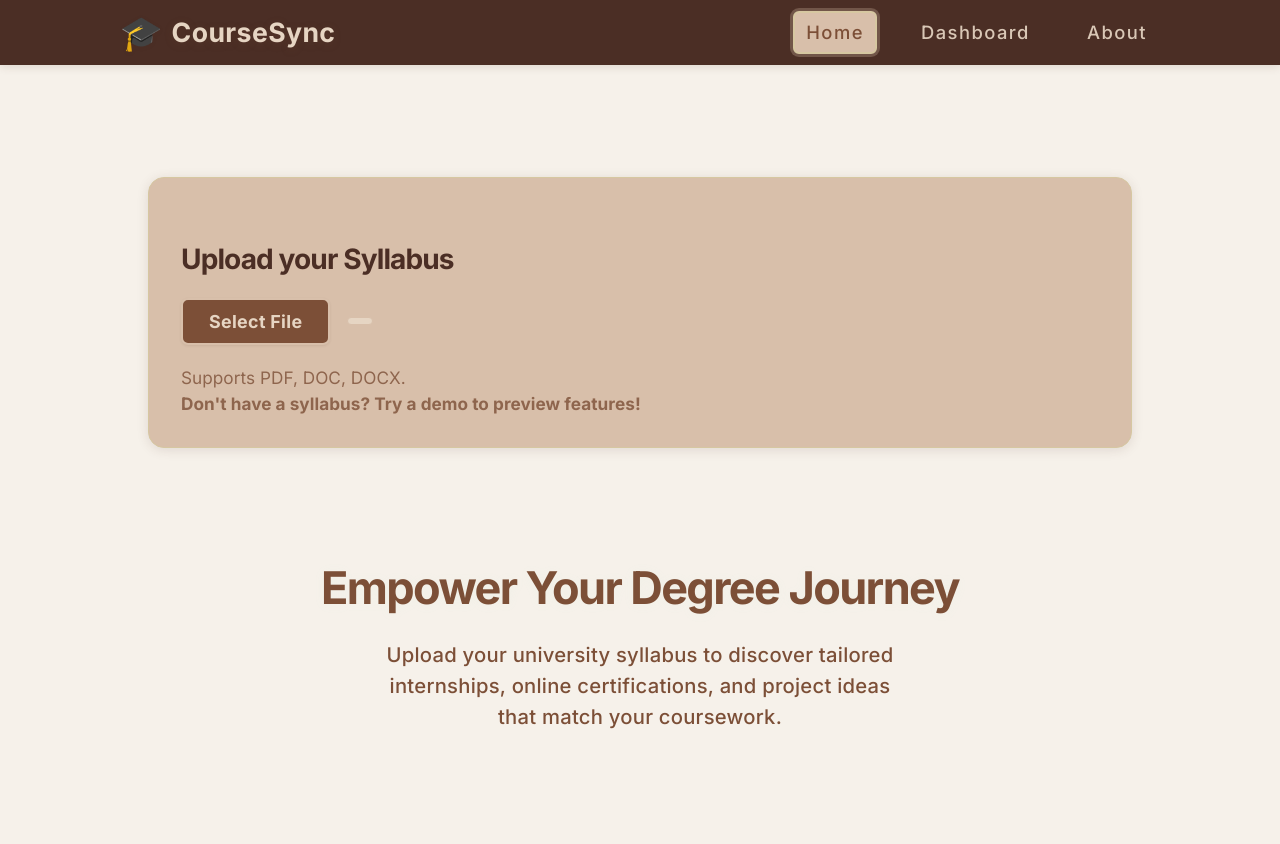
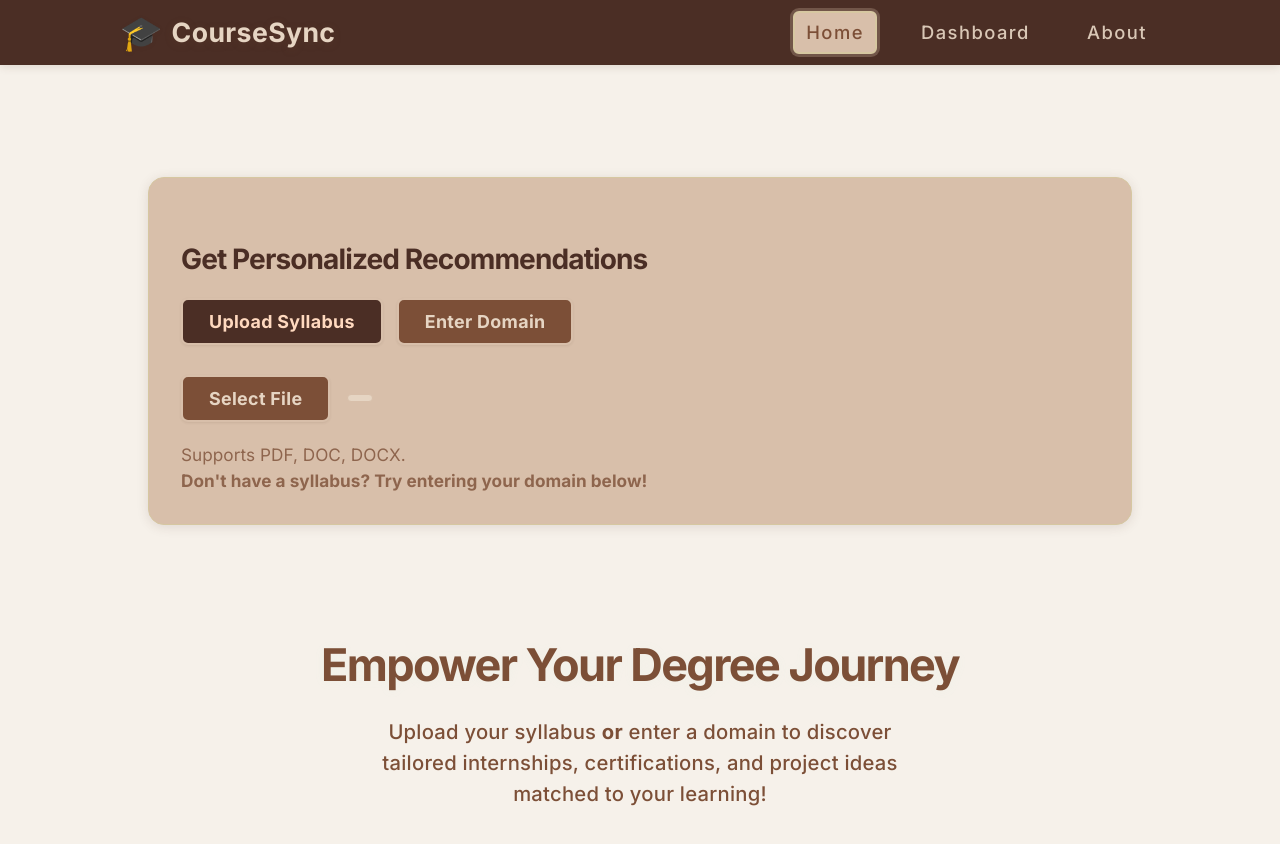
Before and after one commit to Workflow-Manager-admin/coursesync-31004-2d26d674, a React (Create React App) app in the folder course_sync/: page / in a window 1280 px wide. Shown: the top 844 px of the page. Built offline with nearby package versions, Linux system fonts and the light colour scheme; the HTML template or start-up script is replaced by a standard one.

Commit message:
Auto-commit: Changes as of 2025-06-05T08:27:46.153791+00:00

```diff
--- a/course_sync/src/App.js
+++ b/course_sync/src/App.js
@@ -10,16 +10,25 @@ import Dashboard, { loadFavorites, saveFavorites } from "./Dashboard";
 // PUBLIC_INTERFACE
 /**
  * Main container for CourseSync app.
- * Handles syllabus upload, simulates AI keyword/topic extraction, and renders extracted data attractively.
+ * Lets user upload a syllabus file or enter a domain,
+ * triggers recommendations from either.
  */
 function App() {
   // File input ref
   const fileInputRef = useRef();
 
-  // State management for file and extraction
+  // UI state: input method mode
+  const [inputMode, setInputMode] = useState("file"); // "file" or "domain"
+  // For uploaded file
   const [selectedFile, setSelectedFile] = useState(null);
   const [fileName, setFileName] = useState("");
   const [extracting, setExtracting] = useState(false);
+  // For domain manual input
+  const [manualDomain, setManualDomain] = useState("");
+  const [domainInput, setDomainInput] = useState("");
+  const [domainLoading, setDomainLoading] = useState(false);
+
+  // Canonical topics/keywords source
   const [extractedKeywords, setExtractedKeywords] = useState([]);
   const [isExtracted, setIsExtracted] = useState(false);
 
@@ -61,18 +70,31 @@ function App() {
     return "cs-nav-link";
   }
 
+  // Mutually exclusive input method handlers
+  function handleInputModeChange(mode) {
+    setInputMode(mode);
+    setFileName("");
+    setSelectedFile(null);
+    setExtractedKeywords([]);
+    setIsExtracted(false);
+    setManualDomain("");
+    setDomainInput("");
+    setExtracting(false);
+    setDomainLoading(false);
+  }
 
-  // PUBLIC_INTERFACE
+  // When uploading a file
   function handleFileSelect(event) {
     const file = event.target.files[0];
     if (!file) return;
     setSelectedFile(file);
     setFileName(file.name);
+    setExtractedKeywords([]);
     setExtracting(true);
     setIsExtracted(false);
     // Simulate async extraction (e.g., backend call)
     setTimeout(() => {
-      // Mock extracted topics/keywords (can randomize for realism)
+      // Mock extracted topics/keywords
       const mockKeywords = [
         "Distributed Systems",
         "Software Engineering",
@@ -92,6 +114,51 @@ function App() {
   function showFileDialog() {
     fileInputRef.current.click();
   }
+
+  // When user submits domain instead of uploading a file
+  function handleDomainSubmit(e) {
+    e.preventDefault();
+    const trimmed = domainInput.trim();
+    if (trimmed.length < 2) return;
+    setExtractedKeywords([]);
+    setIsExtracted(false);
+    setDomainLoading(true);
+    setManualDomain(trimmed);
+    // Simulate AI keyword extraction: just use the domain as the single topic (for demo)
+    setTimeout(() => {
+      // For real case, extract subtopics from backend; here use domain and simple expansions
+      const generatedKeywords = [trimmed];
+      // Optionally, add some pre-fixed/related expansions for certain known domains
+      if (/computer|cs|ai|data/i.test(trimmed)) {
+        generatedKeywords.push(
+          "Artificial Intelligence",
+          "Software Engineering",
+          "Data Science",
+          "Machine Learning"
+        );
+      } else if (/business|mgmt|finance|account/i.test(trimmed)) {
+        generatedKeywords.push(
+          "Management",
+          "Finance",
+          "Entrepreneurship",
+          "Marketing"
+        );
+      } else if (/biology|life/i.test(trimmed)) {
+        generatedKeywords.push(
+          "Genetics",
+          "Biochemistry",
+          "Biotech",
+          "Ecology"
+        );
+      }
+      setExtractedKeywords(generatedKeywords);
+      setDomainLoading(false);
+      setIsExtracted(true);
+    }, 900);
+  }
+
+  // Clean up input fields when toggling modes
+  // (Already done via handleInputModeChange.)
 
   return (
     <div className="app cs-theme">
@@ -150,9 +217,37 @@ function App() {
       {/* MAIN CONTENT CONTAINER */}
       <main className="cs-main" role="main">
         <div className="container cs-main-container">
-          {/* UPLOAD SECTION */}
+          {/* Choice: File upload or Domain input */}
           <section className="cs-upload-section">
-            <h2 className="cs-section-title">Upload your Syllabus</h2>
+            <h2 className="cs-section-title">Get Personalized Recommendations</h2>
+            <div style={{display: "flex", gap: "14px", marginBottom: 14}}>
+              <button
+                type="button"
+                className={`btn cs-btn-accent${inputMode === "file" ? " active" : ""}`}
+                aria-pressed={inputMode === "file"}
+                style={{
+                  background: inputMode === "file" ? "#4B2E25" : "",
+                  color: inputMode === "file" ? "#FFD9BF" : ""
+                }}
+                onClick={() => handleInputModeChange("file")}
+              >
+                Upload Syllabus
+              </button>
+              <button
+                type="button"
+                className={`btn cs-btn-accent${inputMode === "domain" ? " active" : ""}`}
+                aria-pressed={inputMode === "domain"}
+                style={{
+                  background: inputMode === "domain" ? "#4B2E25" : "",
+                  color: inputMode === "domain" ? "#FFD9BF" : ""
+                }}
+                onClick={() => handleInputModeChange("domain")}
+              >
+                Enter Domain
+              </button>
+            </div>
+            {/* Depending on the input method: */}
+            {inputMode === "file" ? (
               <div className="cs-upload-box">
                 <input
                   type="file"
@@ -169,17 +264,67 @@ function App() {
                 </span>
                 {extracting && <span className="cs-extracting-msg">Analyzing document with AI...</span>}
               </div>
+            ) : (
+              <form
+                onSubmit={handleDomainSubmit}
+                style={{ display: "flex", alignItems: "center", gap: "17px", width: "100%", marginBottom: 2 }}
+              >
+                <input
+                  type="text"
+                  value={domainInput}
+                  onChange={e => setDomainInput(e.target.value)}
+                  placeholder="Type a domain (e.g. Computer Science, Business...)"
+                  style={{
+                    fontSize: "1.04em",
+                    padding: "9px 16px",
+                    borderRadius: "7px",
+                    border: "1.4px solid #D8BFAA",
+                    minWidth: 0,
+                    width: "300px",
+                    flex: 1
+                  }}
+                  disabled={domainLoading}
+                  aria-label="Type a domain for recommendations"
+                  required
+                />
+                <button
+                  type="submit"
+                  className="btn cs-btn-accent"
+                  style={{ minWidth: 99 }}
+                  disabled={domainLoading || !domainInput.trim()}
+                >
+                  {domainLoading ? "Analyzing..." : "Recommend"}
+                </button>
+              </form>
+            )}
             <div className="cs-helper-text">
+              {inputMode === "file" ? (
+                <>
                   Supports PDF, DOC, DOCX.<br />
                   <b>
-                Don&apos;t have a syllabus? Try a demo to preview features!
+                    Don&apos;t have a syllabus? Try entering your domain below!
                   </b>
+                </>
+              ) : (
+                <>
+                  <span>
+                    Type your field of study, e.g. &quot;Computer Science&quot;, &quot;Business Management&quot;, &quot;Biology&quot;, etc.<br />
+                    <b>
+                      Want more accurate results? Try uploading a syllabus!
+                    </b>
+                  </span>
+                </>
+              )}
             </div>
           </section>
           {/* EXTRACTED KEYWORDS/TOPICS */}
-          {isExtracted && (
+          {isExtracted && extractedKeywords.length > 0 && (
             <section className="cs-keywords-section">
-              <h3 className="cs-section-subtitle">Extracted Topics &amp; Keywords</h3>
+              <h3 className="cs-section-subtitle">{
+                inputMode === "file"
+                  ? "Extracted Topics & Keywords"
+                  : "Domain Topics"
+              }</h3>
               <div className="cs-keywords-list">
                 {extractedKeywords.map((key, idx) => (
                   <span className="cs-keyword" key={idx}>{key}</span>
@@ -189,7 +334,7 @@ function App() {
           )}
 
           {/* TABS SECTION */}
-          {isExtracted && (
+          {isExtracted && extractedKeywords.length > 0 && (
             <section className="cs-tabs-section">
               <Tabs
                 extractedKeywords={extractedKeywords}
@@ -204,8 +349,8 @@ function App() {
               <div className="cs-brand-hero">
                 <h1 className="cs-app-title">Empower Your Degree Journey</h1>
                 <div className="cs-app-desc">
-                  Upload your university syllabus to discover tailored internships,
-                  online certifications, and project ideas that match your coursework.
+                  Upload your syllabus <b>or</b> enter a domain to discover tailored
+                  internships, certifications, and project ideas matched to your learning!
                 </div>
               </div>
             </section>
```
Also changed, not shown: 2 other files (tests, documents, lock files or other folders). Lines whose indentation alone changed are shown as unchanged.
